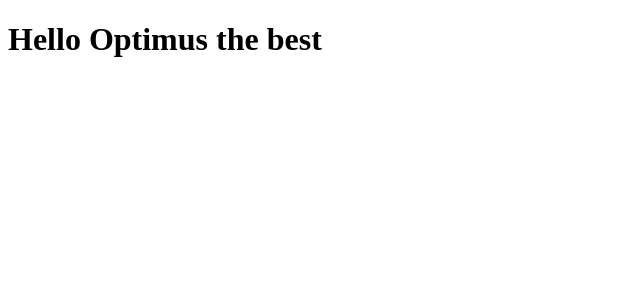
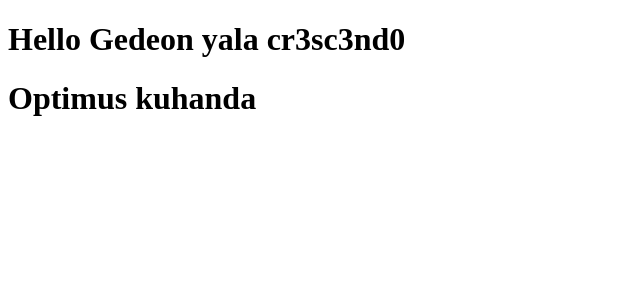
Before and after one commit to Optimus-ged/first_react_app, a React (Create React App) app: page / in a window 1280 px wide. Shown: the top 300 px of the page, without its empty margins (0-640 px from the left). Built offline with nearby package versions, Linux system fonts and the light colour scheme.

Commit message:
Welcome component created and used

```diff
--- a/src/react_trainings/App.js
+++ b/src/react_trainings/App.js
@@ -1,11 +1,13 @@
 import React, { Component } from "react";
-import { Greet } from "./components/Greet";
+import Greet  from "./components/Greet";
+import Welcome from './components/Welcome'
 
 class App extends Component {
   render() {
     return (
       <>
         <Greet />
+        <Welcome/>
       </>
     );
   }
--- a/src/react_trainings/components/Greet.js
+++ b/src/react_trainings/components/Greet.js
@@ -1,3 +1,7 @@
-import React from "react";
+import React from 'react';
 
-export const Greet = () => <h1>Hello Optimus the best</h1>;
+const Greet = ()=>{
+    return <h1>Hello Gedeon yala cr3sc3nd0</h1>
+};
+
+export default Greet;
--- /dev/null
+++ b/src/react_trainings/components/Welcome.js
@@ -0,0 +1,9 @@
+import React, { Component } from "react";
+
+class Welcome extends Component {
+    render(){
+        return <h1>Optimus kuhanda</h1>
+    }
+}
+
+export default Welcome;
```
